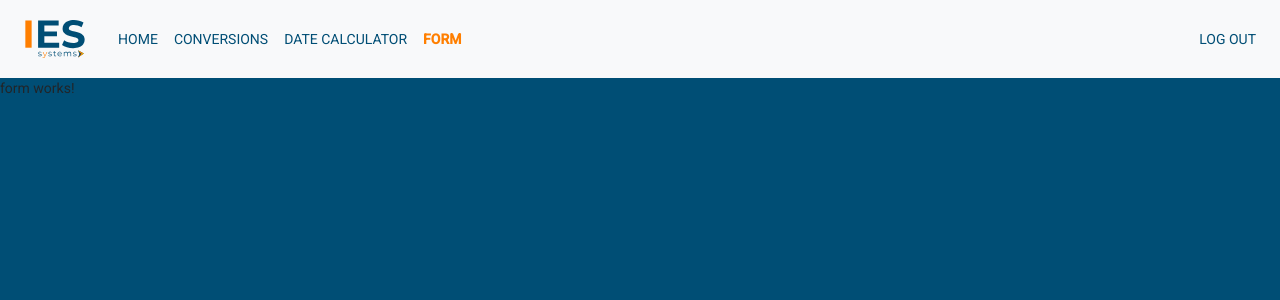
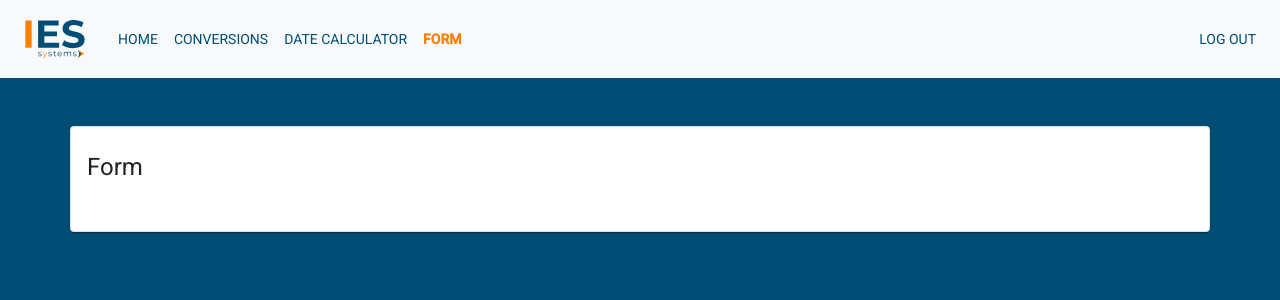
Before and after one commit to Ricardo-MaGuz/ies-test, an Angular app: page /pages/form in a window 1280 px wide. Shown: the top 300 px of the page. Built offline with nearby package versions, Linux system fonts and the light colour scheme.

Commit message:
Added Layout to Form

```diff
--- a/src/app/pages/feature/form/form.component.html
+++ b/src/app/pages/feature/form/form.component.html
@@ -1 +1 @@
-<p>form works!</p>
+<app-layout [title]="'Form'"></app-layout>
```
